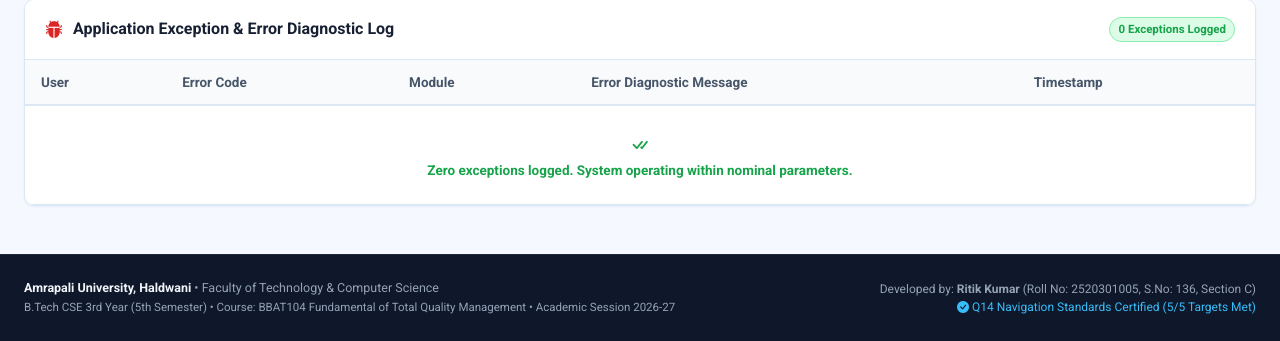
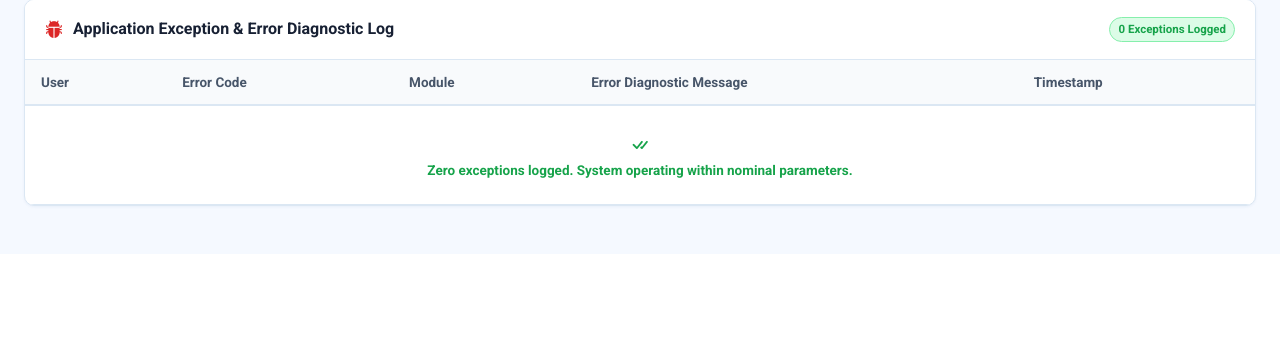
Before and after one commit to RitikKumarKardam/Inventory-TQM-Q14, a Python web app: template templates/reports.html in a window 1280 px wide. Shown: the part 711-1052 px from the top of the page. After the commit the page ends 919 px from the top, so only its background shows below. Run offline with Jinja, Linux system fonts and the light colour scheme; the template is opened without the code that fills it, so the values that code supplies are empty; some web fonts are replaced.

Commit message:
Remove institutional bottom footer from all pages

```diff
--- a/templates/base.html
+++ b/templates/base.html
@@ -178,22 +178,6 @@
   </main>
 
   <!-- ====================================================================
-       6. INSTITUTIONAL FOOTER
-       ==================================================================== -->
-  <footer class="amrapali-footer">
-    <div class="footer-container">
-      <div class="footer-credits">
-        <strong>Amrapali University, Haldwani</strong> &bull; Faculty of Technology & Computer Science<br>
-        <span style="font-size: 11.5px;">B.Tech CSE 3rd Year (5th Semester) &bull; Course: BBAT104 Fundamental of Total Quality Management &bull; Academic Session 2026-27</span>
-      </div>
-      <div style="text-align: right; font-size: 12px;">
-        Developed by: <strong>Ritik Kumar</strong> (Roll No: 2520301005, S.No: 136, Section C)<br>
-        <span style="color: #38bdf8;"><i class="bi bi-check-circle-fill"></i> Q14 Navigation Standards Certified (5/5 Targets Met)</span>
-      </div>
-    </div>
-  </footer>
-
-  <!-- ====================================================================
        7. KEYBOARD SHORTCUTS & Q14 AUDIT MODAL (F1)
        ==================================================================== -->
   <div class="modal-backdrop" id="modal-shortcuts">
```
